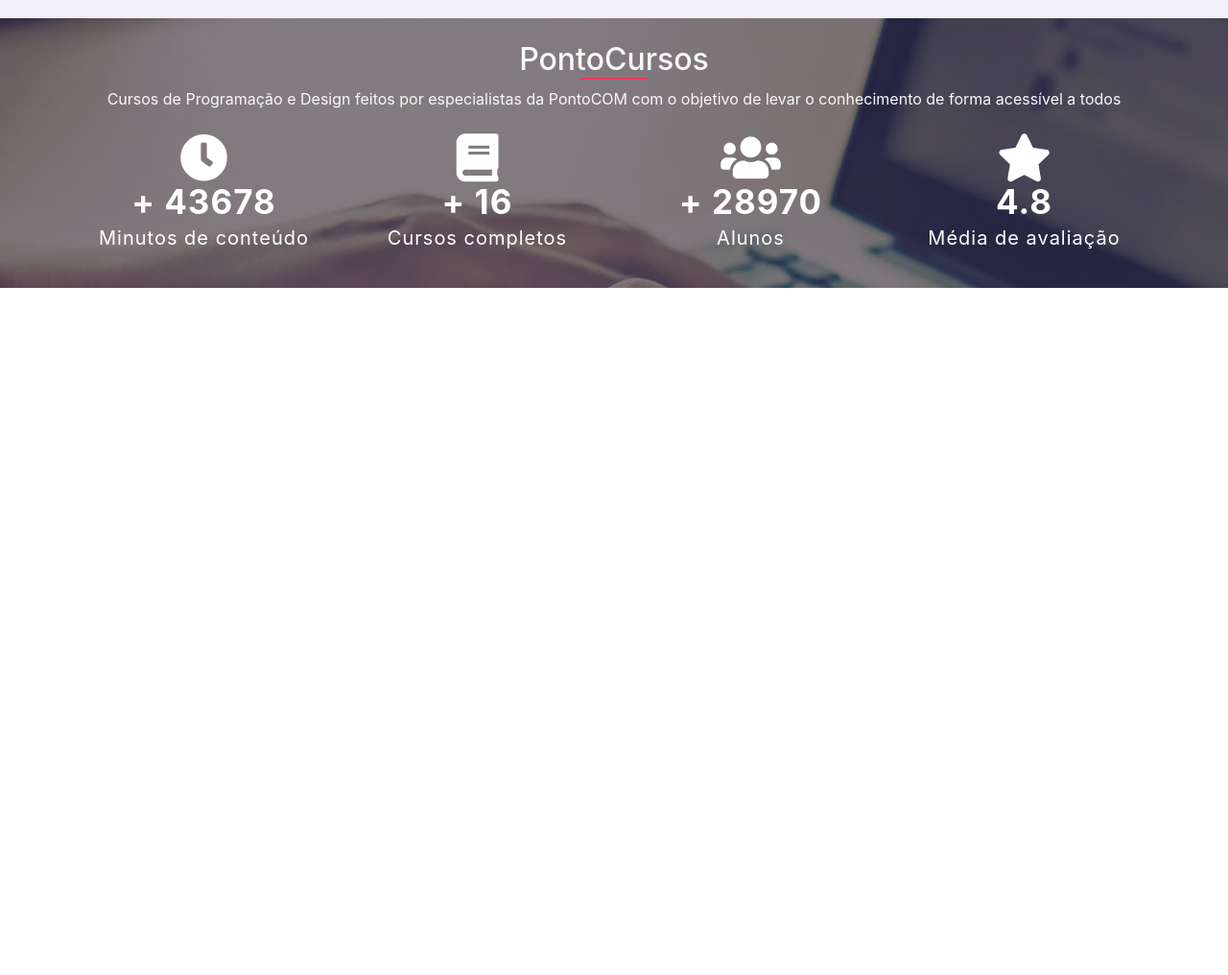
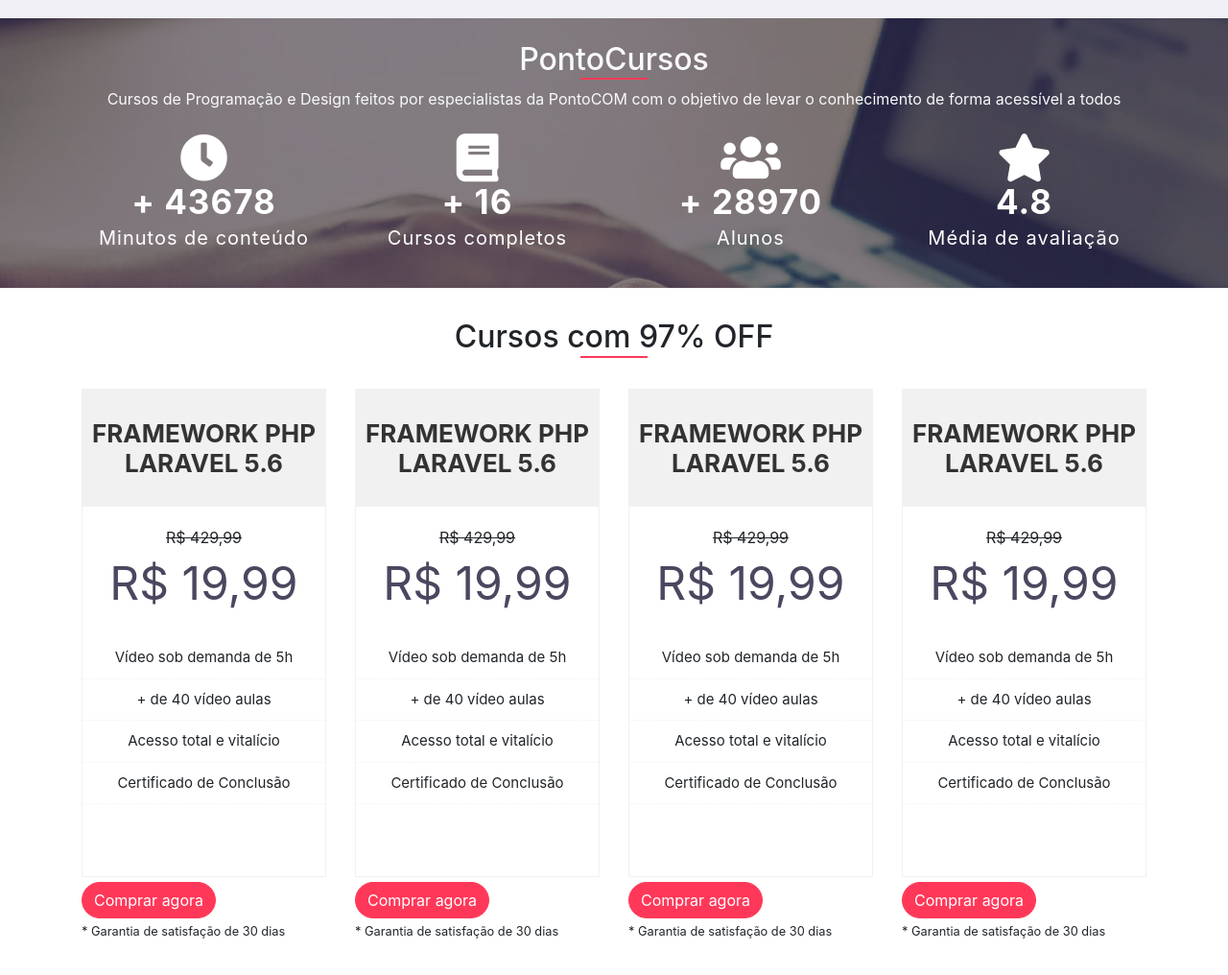
Before and after one commit to arthursiq5/one-page, a website built with webpack: page public/index.html in a window 1280 px wide. Shown: the part 1173-2189 px from the top of the page at 96% size. Before the commit the page ends 1473 px from the top, so only its background shows below. Built offline with nearby package versions, Linux system fonts and the light colour scheme.

Commit message:
Criado estilo da sessão de cursos

```diff
--- a/public/index.html
+++ b/public/index.html
@@ -254,5 +254,100 @@
       </div>
     </div>
 
+    <div class="container-fluid">
+      <div class="my-2 py-4">
+        <section class="container">
+          <header class="col-md-12">
+            <h2 class="text-center">
+              Cursos com 97% OFF
+              <span class="underline"></span>
+            </h2>
+          </header>
+
+          <div class="row py-4">
+            <div class="col-sm-6 col-md-3 col-xs-12">
+              <div class="tabela-preco sombra">
+                <div class="preco-detalhe">
+                  <h2>Framework PHP Laravel 5.6</h2>
+                  <del>R$ 429,99</del>
+                  <span>R$ 19,99</span>
+                  <ul>
+                    <li>Vídeo sob demanda de 5h</li>
+                    <li>+ de 40 vídeo aulas</li>
+                    <li>Acesso total e vitalício</li>
+                    <li>Certificado de Conclusão</li>
+                  </ul>
+                </div>
+              </div>
+              <div class="preco-botao">
+                <a href="#" class="btn btn-preco">Comprar agora</a>
+              </div>
+              <small>* Garantia de satisfação de 30 dias</small>
+            </div>
+
+            <div class="col-sm-6 col-md-3 col-xs-12">
+              <div class="tabela-preco sombra">
+                <div class="preco-detalhe">
+                  <h2>Framework PHP Laravel 5.6</h2>
+                  <del>R$ 429,99</del>
+                  <span>R$ 19,99</span>
+                  <ul>
+                    <li>Vídeo sob demanda de 5h</li>
+                    <li>+ de 40 vídeo aulas</li>
+                    <li>Acesso total e vitalício</li>
+                    <li>Certificado de Conclusão</li>
+                  </ul>
+                </div>
+              </div>
+              <div class="preco-botao">
+                <a href="#" class="btn btn-preco">Comprar agora</a>
+              </div>
+              <small>* Garantia de satisfação de 30 dias</small>
+            </div>
+
+            <div class="col-sm-6 col-md-3 col-xs-12">
+              <div class="tabela-preco sombra">
+                <div class="preco-detalhe">
+                  <h2>Framework PHP Laravel 5.6</h2>
+                  <del>R$ 429,99</del>
+                  <span>R$ 19,99</span>
+                  <ul>
+                    <li>Vídeo sob demanda de 5h</li>
+                    <li>+ de 40 vídeo aulas</li>
+                    <li>Acesso total e vitalício</li>
+                    <li>Certificado de Conclusão</li>
+                  </ul>
+                </div>
+              </div>
+              <div class="preco-botao">
+                <a href="#" class="btn btn-preco">Comprar agora</a>
+              </div>
+              <small>* Garantia de satisfação de 30 dias</small>
+            </div>
+
+            <div class="col-sm-6 col-md-3 col-xs-12">
+              <div class="tabela-preco sombra">
+                <div class="preco-detalhe">
+                  <h2>Framework PHP Laravel 5.6</h2>
+                  <del>R$ 429,99</del>
+                  <span>R$ 19,99</span>
+                  <ul>
+                    <li>Vídeo sob demanda de 5h</li>
+                    <li>+ de 40 vídeo aulas</li>
+                    <li>Acesso total e vitalício</li>
+                    <li>Certificado de Conclusão</li>
+                  </ul>
+                </div>
+              </div>
+              <div class="preco-botao">
+                <a href="#" class="btn btn-preco">Comprar agora</a>
+              </div>
+              <small>* Garantia de satisfação de 30 dias</small>
+            </div>
+
+          </div>
+        </section>
+      </div>
+    </div>
   </body>
 </html>
--- a/styles/main.css
+++ b/styles/main.css
@@ -27,6 +27,64 @@
     background: linear-gradient(131.26deg, #312d45 30%, #ff3859 100%);
 }
 
+/* cursos */
+.tabela-preco {
+    padding: 0 0 40px 0;
+    margin: 0 auto;
+    margin-bottom: 5px;
+    text-align: center;
+    background-color: #fff;
+    border: 1px solid #f1f1f1;
+}
+
+.tabela-preco .preco-detalhe h2 {
+    font-size: 26px;
+    font-weight: 700;
+    color: #333;
+    margin-bottom: 20px;
+    text-transform: uppercase;
+    background-color: #f1f1f1;
+    padding: 30px 0;
+}
+
+.tabela-preco .preco-detalhe span {
+    display: block;
+    font-size: 48px;
+    font-weight: 400;
+    color: #4c465f;
+    margin-bottom: 20px;
+}
+
+.tabela-preco .preco-detalhe ul {
+    margin-bottom: 35px;
+    padding: 0 !important;
+}
+
+.tabela-preco .preco-detalhe ul li {
+    padding: 10px;
+    font-size: 15px;
+    border-bottom: 1px dotted #f1f1f1;
+    list-style: none;
+}
+
+.btn-preco {
+    border: 1px solid #ff3859;
+    background-color: #ff3859;
+    position: relative;
+    color: #fff;
+    z-index: 1;
+    border-radius: 30px;
+}
+
+.btn-preco:hover {
+    color: #fff;
+    background-color: #4c465f;
+    border-color: #4c465f;
+    transition: all .50s ease-in-out;
+    -moz-transition: all .50s ease-in-out;
+    -webkit-transition: all .50s ease-in-out;
+}
+
 /* configurações gerais */
 .underline {
     content: '';
```
